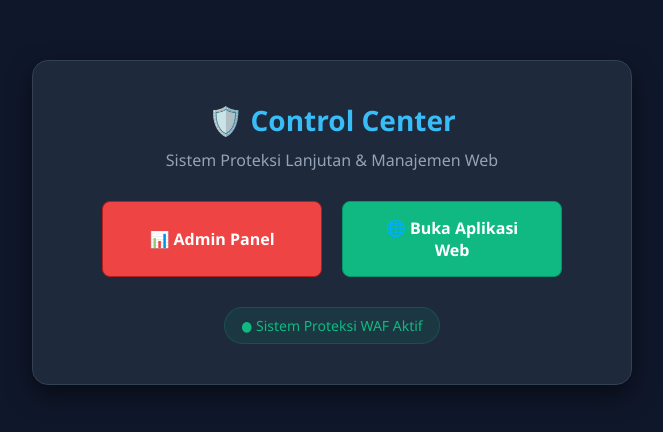
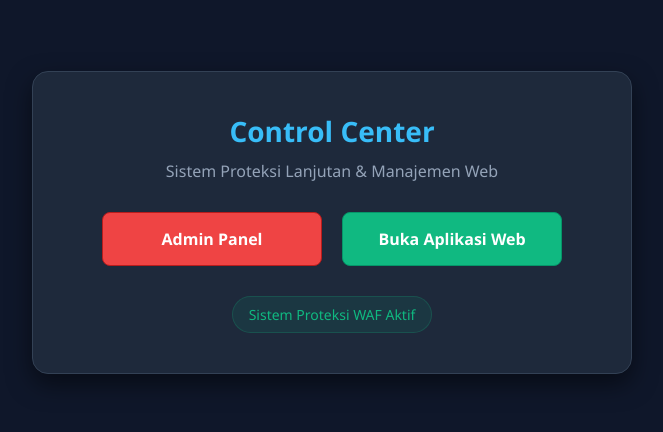
Before and after one commit to NixxelTzy/Motion-Studio, a website: page index.html in a window 1280 px wide. Shown: the part 178-610 px from the top of the page, without its empty margins (308-971 px from the left). Drawn offline with Linux system fonts and the light colour scheme.

Commit message:
Add files via upload

```diff
--- a/index.html
+++ b/index.html
@@ -21,21 +21,13 @@
 </head>
 <body>
     <div class="container">
-        <h1>🛡️ Control Center</h1>
+        <h1>Control Center</h1>
         <p>Sistem Proteksi Lanjutan & Manajemen Web</p>
-
         <div class="btn-container">
-            <a href="/admin" class="btn btn-admin">
-                📊 Admin Panel
-            </a>
-            <a href="/web" class="btn btn-web">
-                🌐 Buka Aplikasi Web
-            </a>
+            <a href="/admin" class="btn btn-admin">Admin Panel</a>
+            <a href="/web" class="btn btn-web">Buka Aplikasi Web</a>
         </div>
-
-        <div class="status-badge">
-            ● Sistem Proteksi WAF Aktif
-        </div>
+        <div class="status-badge">Sistem Proteksi WAF Aktif</div>
     </div>
 </body>
 </html>
```
Also changed, not shown: admin.html (+3 -7 lines), package.json (+8 -2 lines), web.html (+1 -3 lines), vercel.json.
